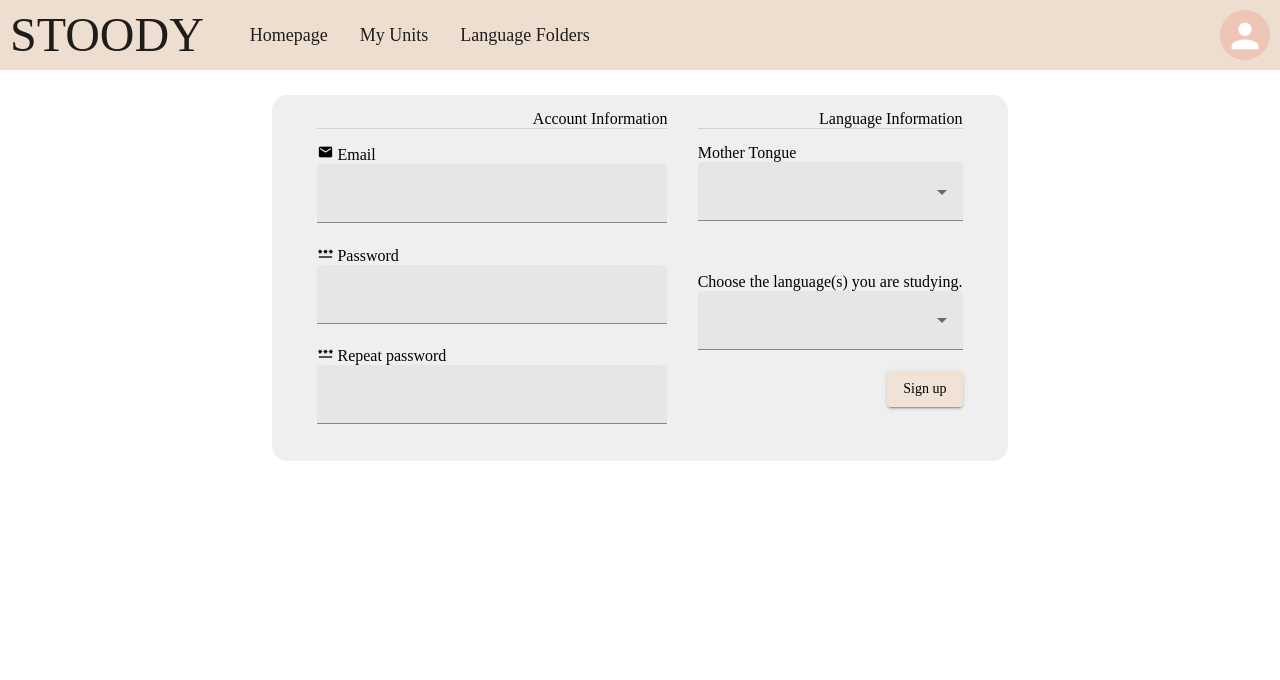
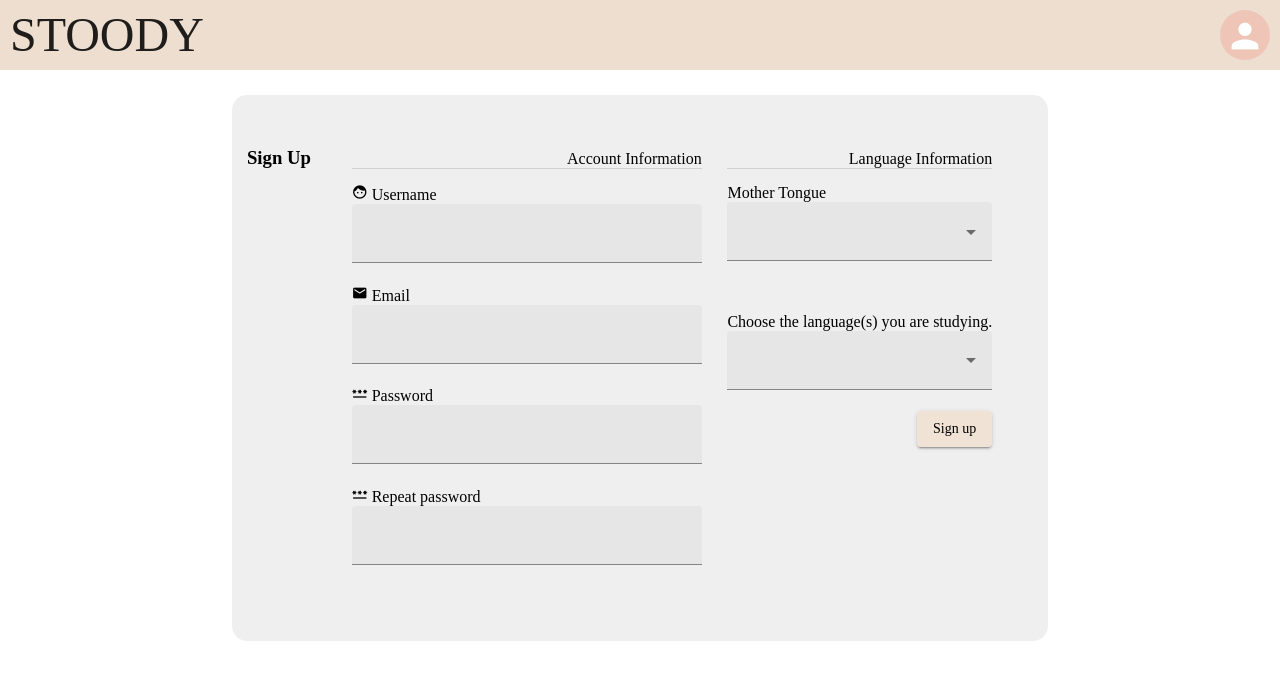
Before and after one commit to cristinaquinsan/stoody-tfg, an Angular app in the folder front/: page /signup in a window 1280 px wide. Shown: the top 680 px of the page. Built offline with nearby package versions, Linux system fonts and the light colour scheme; a web font is replaced by a local one.

Commit message:
backend startpoint

```diff
--- a/front/src/app/components/login/login.component.css
+++ b/front/src/app/components/login/login.component.css
@@ -17,6 +17,10 @@
 
 .kiwi {
     font-family: 'Kiwi Maru', serif;
+}
+
+.center {
+    text-align: center;
 }
 
 .container{
--- a/front/src/app/components/login/login.component.html
+++ b/front/src/app/components/login/login.component.html
@@ -1,12 +1,13 @@
 <div class="login">
     <div class="space"></div>
     <div class="container">
-        <div class="fillform">
+        <h3 class="kiwi center">Log In</h3>
+        <form class="fillform">
             <mat-label class="margin kiwi">
                 <mat-icon inline=true>email</mat-icon> Email
             </mat-label>
             <mat-form-field appearance="fill">
-                <input matInput [formControl]="email" name="email" required>
+                <input matInput name="email" name="email" required>
                 <mat-error *ngIf="email.invalid">{{getErrorMessage()}}</mat-error>
             </mat-form-field>
             <mat-label class="margin kiwi">
@@ -19,13 +20,13 @@
                     <mat-icon>{{hide ? 'visibility_off' : 'visibility'}}</mat-icon>
                 </button>
             </mat-form-field>
-        </div>
             <div class="button-zone">
                 <div class="space"></div>
                 <button mat-raised-button color="accent" class="kiwi">
                     Login
                 </button>
             </div>
+        </form>
     </div>
     <div class="space"></div>
 </div>
--- a/front/src/app/components/signup/signup.component.css
+++ b/front/src/app/components/signup/signup.component.css
@@ -20,6 +20,18 @@
     flex: 1 1 auto;
     justify-content: space-evenly;
     background-color: #EFEFEF;
+    margin-top: 25px;
+    margin-bottom: 25px;
+    padding: 15px;
+    border-radius: 15px;
+    align-items: baseline;
+}
+
+.flexForm{
+    display: flex;
+    flex-direction: row;
+    flex: 1 1 auto;
+    justify-content: space-evenly;
     margin-top: 25px;
     margin-bottom: 25px;
     padding: 15px;
--- a/front/src/app/components/signup/signup.component.html
+++ b/front/src/app/components/signup/signup.component.html
@@ -1,27 +1,33 @@
 <div class="signup">
     <div class="space"></div>
     <div class="container">
-
+        <h3 class="kiwi">Sign Up</h3>
+        <form class="flexForm">
             <div class="fillform">
                 <label class="kiwi">Account Information</label>
                 <mat-divider></mat-divider>
                 <mat-label class="margin kiwi">
+                    <mat-icon inline=true>face</mat-icon> Username
+                </mat-label>
+                <mat-form-field class="textform" appearance="fill">
+                    <input matInput name="email" required>
+                </mat-form-field>
+                <mat-label class="margin kiwi">
                     <mat-icon inline=true>email</mat-icon> Email
                 </mat-label>
-            <mat-form-field class = "textform" appearance="fill">
-                <input matInput [formControl]="email" required>
-                <mat-error *ngIf="email.invalid">{{getErrorMessage()}}</mat-error>
+                <mat-form-field class="textform" appearance="fill">
+                    <input matInput name="email" required>
                 </mat-form-field>
                 <mat-label class="margin kiwi">
                     <mat-icon inline=true>password</mat-icon> Password
                 </mat-label>
-            <mat-form-field class = "textform" appearance="fill">
+                <mat-form-field class="textform" appearance="fill">
                     <input matInput type="password">
                 </mat-form-field>
                 <mat-label class="margin kiwi">
                     <mat-icon inline=true>password</mat-icon> Repeat password
                 </mat-label>
-            <mat-form-field class = "textform" appearance="fill">
+                <mat-form-field class="textform" appearance="fill">
                     <input matInput type="password">
                 </mat-form-field>
             </div>
@@ -29,13 +35,9 @@
             <div class="fillform">
                 <label class="kiwi">Language Information</label>
                 <mat-divider></mat-divider>
-            <!--To do:
-        - Desde que escojas "mother tongue", eliminar el escogido de la seleccion de estudios (pipes)
-        - Colocar el select-dropdown bien
-        - Que escriba al lado los idiomas que está estudiando. -->
                 <mat-label class="kiwi">Mother Tongue</mat-label>
                 <mat-form-field id="mothert" appearance="fill">
-                <mat-select [formControl]="mothert" required disableOptionCentering>
+                    <mat-select name="mothert" required disableOptionCentering>
                         <mat-option *ngFor="let mothert of languageList" [value]="mothert" class="kiwi">
                             {{mothert.name}}
                         </mat-option>
@@ -45,10 +47,10 @@
                 </mat-form-field>
                 <mat-label class="kiwi">Choose the language(s) you are studying.</mat-label>
                 <mat-form-field appearance="fill">
-                <mat-select [formControl]="languages" multiple required disableOptionCentering>
-                    <mat-option *ngFor="let language of languageList" [value]="language" class="kiwi">{{language.name}}</mat-option>
+                    <mat-select name="languages" multiple required disableOptionCentering>
+                        <mat-option *ngFor="let language of languageList" [value]="language" class="kiwi">
+                            {{language.name}}</mat-option>
                     </mat-select>
-                <!--<mat-error *ngIf="languages.hasError('required')">Please choose at least a language that you are studying</mat-error>-->
                 </mat-form-field>
                 <div class="button-zone">
                     <div class="space"></div>
@@ -57,6 +59,7 @@
                     </button>
                 </div>
             </div>
+        </form>
     </div>
     <div class="space"></div>
 </div>
--- a/front/src/app/components/top-navbar/top-navbar.component.ts
+++ b/front/src/app/components/top-navbar/top-navbar.component.ts
@@ -6,7 +6,7 @@ import { Component, OnInit } from '@angular/core';
   styleUrls: ['./top-navbar.component.css']
 })
 export class TopNavbarComponent implements OnInit {
-  logged = true;
+  logged = false;
 
   constructor() { }
   ngOnInit(): void {
```
Also changed, not shown: 1 other file (tests, documents, lock files or other folders). Lines whose indentation alone changed are shown as unchanged.
